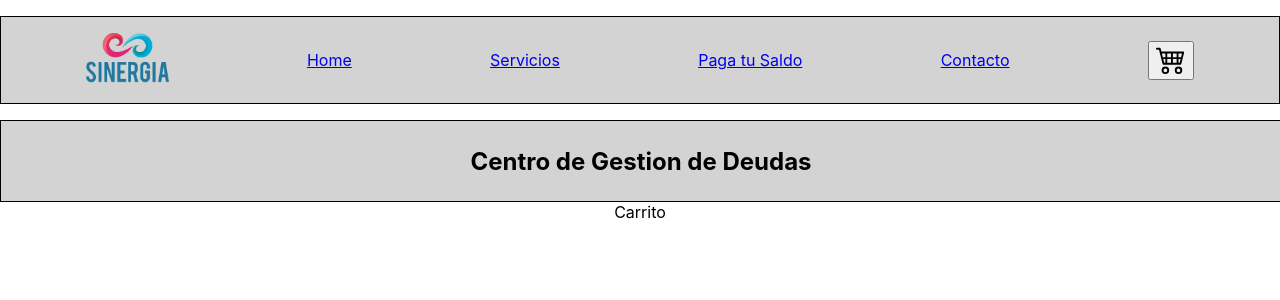
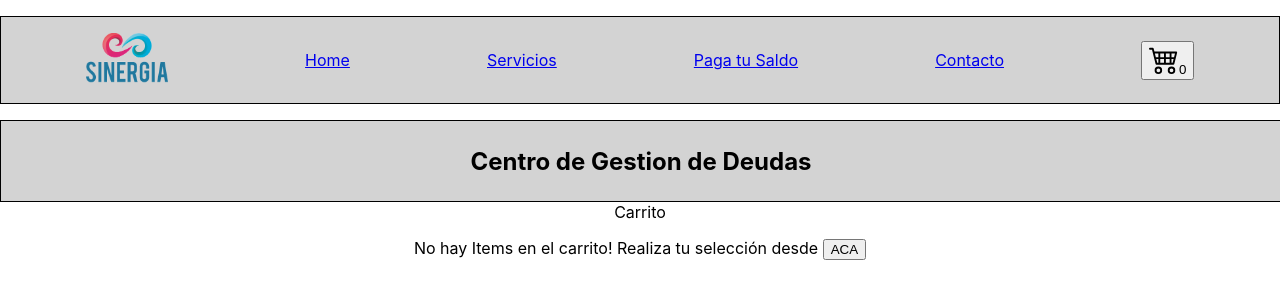
Before and after one commit to GonzaloVilanova/React, a React (Create React App) app: page /Cart in a window 1280 px wide. Shown: the top 300 px of the page. Built offline with nearby package versions, Linux system fonts and the light colour scheme.

Commit message:
Borrador 1 - Clase 11 - Rendering

```diff
--- a/src/components/CardWidget/CardWidget.js
+++ b/src/components/CardWidget/CardWidget.js
@@ -1,4 +1,11 @@
+import React, { useContext } from "react";
+
+import { CartContext } from "../../context/CartContext";
+
 const CardWidget = () => {
+  const { cart } = useContext(CartContext);
+  const itemsAgregados = cart.length;
+
   return (
     <button>
       <svg
@@ -11,6 +18,7 @@ const CardWidget = () => {
       >
         <path d="M0 2.5A.5.5 0 0 1 .5 2H2a.5.5 0 0 1 .485.379L2.89 4H14.5a.5.5 0 0 1 .485.621l-1.5 6A.5.5 0 0 1 13 11H4a.5.5 0 0 1-.485-.379L1.61 3H.5a.5.5 0 0 1-.5-.5zM3.14 5l.5 2H5V5H3.14zM6 5v2h2V5H6zm3 0v2h2V5H9zm3 0v2h1.36l.5-2H12zm1.11 3H12v2h.61l.5-2zM11 8H9v2h2V8zM8 8H6v2h2V8zM5 8H3.89l.5 2H5V8zm0 5a1 1 0 1 0 0 2 1 1 0 0 0 0-2zm-2 1a2 2 0 1 1 4 0 2 2 0 0 1-4 0zm9-1a1 1 0 1 0 0 2 1 1 0 0 0 0-2zm-2 1a2 2 0 1 1 4 0 2 2 0 0 1-4 0z" />
       </svg>
+      {itemsAgregados}
     </button>
   );
 };
--- a/src/components/ItemCount/ItemCount.js
+++ b/src/components/ItemCount/ItemCount.js
@@ -11,7 +11,7 @@ const ItemCount = ({ stock, initial, id, saldo, onAdd, empresa, cuenta }) => {
   };
 
   const counterDown = () => {
-    if (counter > 0) {
+    if (counter > 1) {
       setCounter(counter - 1); // Quita 1 cuota
     }
   };
--- a/src/components/ItemDetail/ItemDetail.js
+++ b/src/components/ItemDetail/ItemDetail.js
@@ -72,6 +72,9 @@ const ItemDetail = ({ deudor }) => {
               />
             ) : (
               <NavItem>
+                <Link to="/Payments">
+                  <Button color="primary">Agrega otras Deudas</Button>
+                </Link>
                 <Link to="/Cart">
                   <Button color="primary">Finalizar Compra</Button>
                 </Link>
--- a/src/views/Cart/Cart.js
+++ b/src/views/Cart/Cart.js
@@ -1,16 +1,77 @@
-import React from "react";
-import {
-  CardGroup,
-  Card,
-  CardImg,
-  CardBody,
-  CardText,
-  CardTitle,
-  Button,
-} from "reactstrap";
+import React, { useContext } from "react";
 
-const Cart = () => {
-  return <div>Carrito</div>;
+import { CartContext } from "../../context/CartContext";
+
+//REACTSTRAPP
+import { Table, Button } from "reactstrap";
+
+// ROUTER DOM
+import { Link } from "react-router-dom";
+
+const Carrito = () => {
+  const { cart } = useContext(CartContext);
+  const { deleteItem } = useContext(CartContext);
+  const { clearCart } = useContext(CartContext);
+
+  const acumulaTotal = 0;
+
+  return (
+    <div>
+      Carrito
+      {cart.length === 0 ? (
+        <p>
+          No hay Items en el carrito! Realiza tu selección desde{" "}
+          <Link to="/Payments">
+            <Button color="primary">ACA</Button>
+          </Link>
+        </p>
+      ) : (
+        <Table>
+          <thead>
+            <tr>
+              <th>Id</th>
+              <th>N de Cuenta</th>
+              <th>Empresa</th>
+              <th>Cuotas</th>
+              <th>Subtotal</th>
+              <th>Quitar</th>
+            </tr>
+          </thead>
+          <tbody>
+            {" "}
+            {cart.map((seleccion) => (
+              <tr>
+                <td key={cart.id}>{seleccion.id}</td>
+                <td>{seleccion.CuentaOrig}</td>
+                <td>{seleccion.Empresa}</td>
+                <td>{seleccion.cuotasAPagar}</td>
+                <td>${seleccion.saldo * seleccion.cuotasAPagar}</td>
+                <td>
+                  {" "}
+                  <Button color="primary" onClick={() => deleteItem(cart.id)}>
+                    X
+                  </Button>
+                </td>
+              </tr>
+            ))}
+            <tr>
+              <td></td>
+              <td></td>
+              <td></td>
+
+              <td>TOTAL a PAGAR:</td>
+              <td>${acumulaTotal}</td>
+              <td>
+                <Button color="primary" onClick={() => clearCart()}>
+                  BORRAR TODO
+                </Button>
+              </td>
+            </tr>
+          </tbody>
+        </Table>
+      )}
+    </div>
+  );
 };
 
-export default Cart;
+export default Carrito;
```
